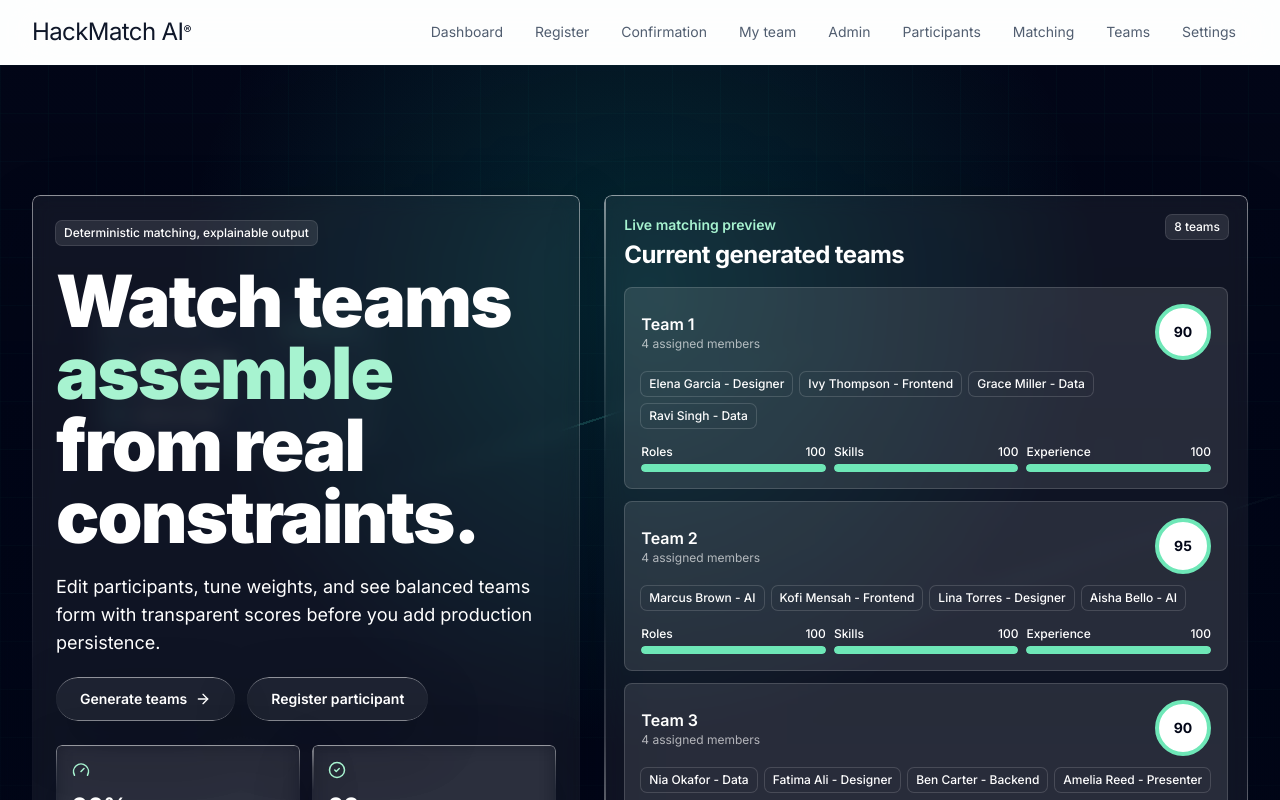
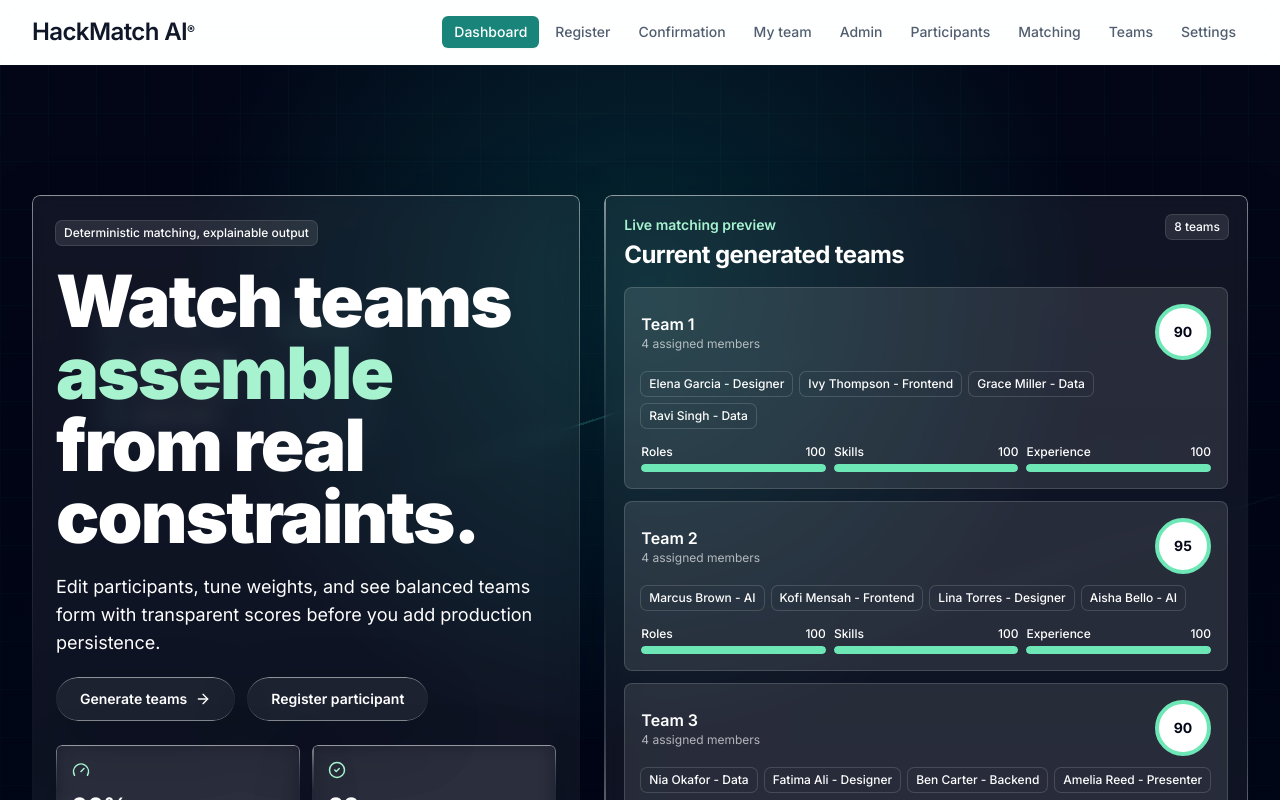
Before and after one commit to best-ed/HackMatch-AI, a Next.js app: page / in a window 1280 px wide. Shown: the top 800 px of the page. Built offline with nearby package versions, Linux system fonts and the light colour scheme; no server answers; the database is empty.

Commit message:
feat: polish app shell consistency

```diff
--- a/app/globals.css
+++ b/app/globals.css
@@ -27,11 +27,16 @@ body {
   background: hsl(var(--background));
   color: hsl(var(--foreground));
   font-family: var(--font-body);
+  text-rendering: optimizeLegibility;
 }
 
 a {
   color: inherit;
   text-decoration: none;
+}
+
+::selection {
+  background: hsl(var(--primary) / 0.18);
 }
 
 .table-scroll {
--- a/app/layout.tsx
+++ b/app/layout.tsx
@@ -1,5 +1,5 @@
 import type { Metadata } from "next";
-import Link from "next/link";
+import { AppShell } from "@/components/app-shell";
 import "./globals.css";
 
 export const metadata: Metadata = {
@@ -7,49 +7,13 @@ export const metadata: Metadata = {
   description: "Deterministic hackathon team matching with explainable scoring."
 };
 
-const navItems = [
-  { href: "/", label: "Dashboard" },
-  { href: "/participant/register", label: "Register" },
-  { href: "/participant/confirmation", label: "Confirmation" },
-  { href: "/participant/team", label: "My team" },
-  { href: "/admin", label: "Admin" },
-  { href: "/admin/participants", label: "Participants" },
-  { href: "/admin/matching", label: "Matching" },
-  { href: "/admin/teams", label: "Teams" },
-  { href: "/admin/settings", label: "Settings" }
-];
-
 export default function RootLayout({
   children
 }: Readonly<{ children: React.ReactNode }>) {
   return (
     <html lang="en">
       <body className="min-h-screen">
-        <header className="sticky top-0 z-30 border-b border-white/30 bg-white/75 backdrop-blur-xl">
-          <div className="mx-auto flex max-w-7xl flex-col gap-4 px-4 py-4 sm:px-6 lg:flex-row lg:items-center lg:justify-between lg:px-8">
-            <Link
-              href="/"
-              className="text-2xl tracking-tight"
-              style={{ fontFamily: "var(--font-display)" }}
-            >
-              HackMatch AI<sup className="text-xs">®</sup>
-            </Link>
-            <nav className="flex flex-wrap gap-2 text-sm text-muted-foreground">
-              {navItems.map((item) => (
-                <Link
-                  key={item.href}
-                  href={item.href}
-                  className="rounded-md px-3 py-1.5 hover:bg-muted hover:text-foreground"
-                >
-                  {item.label}
-                </Link>
-              ))}
-            </nav>
-          </div>
-        </header>
-        <main className="mx-auto max-w-7xl px-4 py-8 sm:px-6 lg:px-8">
-          {children}
-        </main>
+        <AppShell>{children}</AppShell>
       </body>
     </html>
   );
--- /dev/null
+++ b/components/app-shell.tsx
@@ -0,0 +1,62 @@
+"use client";
+
+import Link from "next/link";
+import { usePathname } from "next/navigation";
+import { cn } from "@/lib/utils";
+
+const navItems = [
+  { href: "/", label: "Dashboard" },
+  { href: "/participant/register", label: "Register" },
+  { href: "/participant/confirmation", label: "Confirmation" },
+  { href: "/participant/team", label: "My team" },
+  { href: "/admin", label: "Admin" },
+  { href: "/admin/participants", label: "Participants" },
+  { href: "/admin/matching", label: "Matching" },
+  { href: "/admin/teams", label: "Teams" },
+  { href: "/admin/settings", label: "Settings" }
+];
+
+export function AppShell({ children }: { children: React.ReactNode }) {
+  const pathname = usePathname();
+
+  return (
+    <>
+      <header className="sticky top-0 z-30 border-b border-white/40 bg-white/85 backdrop-blur-xl">
+        <div className="mx-auto flex max-w-7xl flex-col gap-4 px-4 py-4 sm:px-6 lg:flex-row lg:items-center lg:justify-between lg:px-8">
+          <Link
+            href="/"
+            className="inline-flex w-fit items-baseline rounded-md text-2xl font-semibold tracking-tight outline-none ring-primary/20 transition focus-visible:ring-4"
+            style={{ fontFamily: "var(--font-display)" }}
+          >
+            HackMatch AI<sup className="text-xs">&reg;</sup>
+          </Link>
+          <nav aria-label="Primary navigation" className="flex flex-wrap gap-1 text-sm text-muted-foreground">
+            {navItems.map((item) => {
+              const active = item.href === "/"
+                ? pathname === "/"
+                : pathname === item.href || pathname.startsWith(`${item.href}/`);
+              return (
+                <Link
+                  aria-current={active ? "page" : undefined}
+                  className={cn(
+                    "rounded-md px-3 py-1.5 font-medium outline-none ring-primary/20 transition focus-visible:ring-4",
+                    active
+                      ? "bg-primary text-primary-foreground shadow-sm"
+                      : "hover:bg-muted hover:text-foreground"
+                  )}
+                  href={item.href}
+                  key={item.href}
+                >
+                  {item.label}
+                </Link>
+              );
+            })}
+          </nav>
+        </div>
+      </header>
+      <main className="mx-auto max-w-7xl px-4 py-8 sm:px-6 lg:px-8">
+        {children}
+      </main>
+    </>
+  );
+}
--- a/components/ui.tsx
+++ b/components/ui.tsx
@@ -37,7 +37,7 @@ export function Button({
   return (
     <button
       className={cn(
-        "inline-flex items-center justify-center rounded-md bg-primary px-4 py-2 text-sm font-semibold text-primary-foreground shadow-sm transition hover:opacity-90 disabled:cursor-not-allowed disabled:opacity-60",
+        "inline-flex items-center justify-center rounded-md bg-primary px-4 py-2 text-sm font-semibold text-primary-foreground shadow-sm outline-none ring-primary/20 transition hover:-translate-y-0.5 hover:opacity-95 focus-visible:ring-4 disabled:translate-y-0 disabled:cursor-not-allowed disabled:opacity-60",
         className
       )}
       {...props}
@@ -50,7 +50,7 @@ export function TextInput(props: React.InputHTMLAttributes<HTMLInputElement>) {
     <input
       {...props}
       className={cn(
-        "w-full rounded-md border border-border bg-white px-3 py-2 text-sm outline-none ring-primary/20 focus:ring-4",
+        "w-full rounded-md border border-border bg-white px-3 py-2 text-sm outline-none ring-primary/20 transition placeholder:text-muted-foreground/70 focus:ring-4",
         props.className
       )}
     />
@@ -64,7 +64,7 @@ export function TextArea(
     <textarea
       {...props}
       className={cn(
-        "min-h-24 w-full rounded-md border border-border bg-white px-3 py-2 text-sm outline-none ring-primary/20 focus:ring-4",
+        "min-h-24 w-full rounded-md border border-border bg-white px-3 py-2 text-sm outline-none ring-primary/20 transition placeholder:text-muted-foreground/70 focus:ring-4",
         props.className
       )}
     />
```
